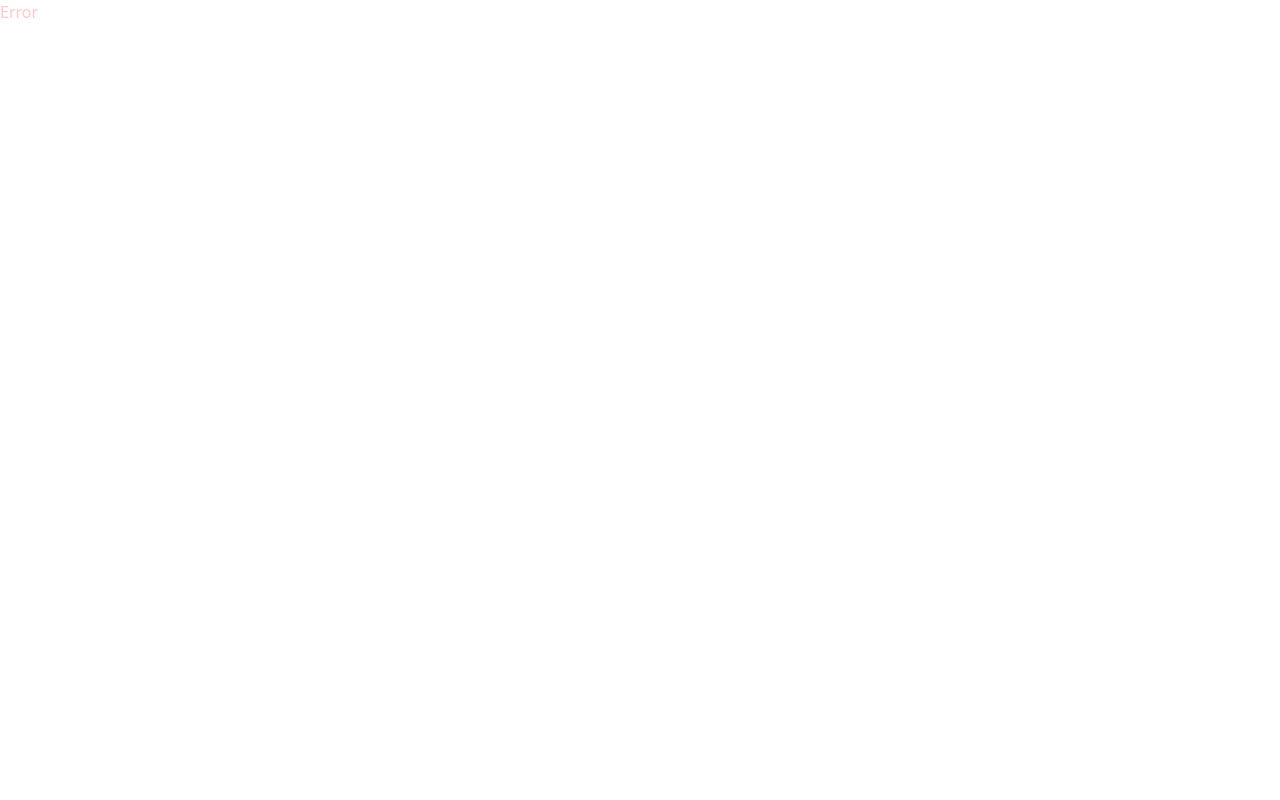
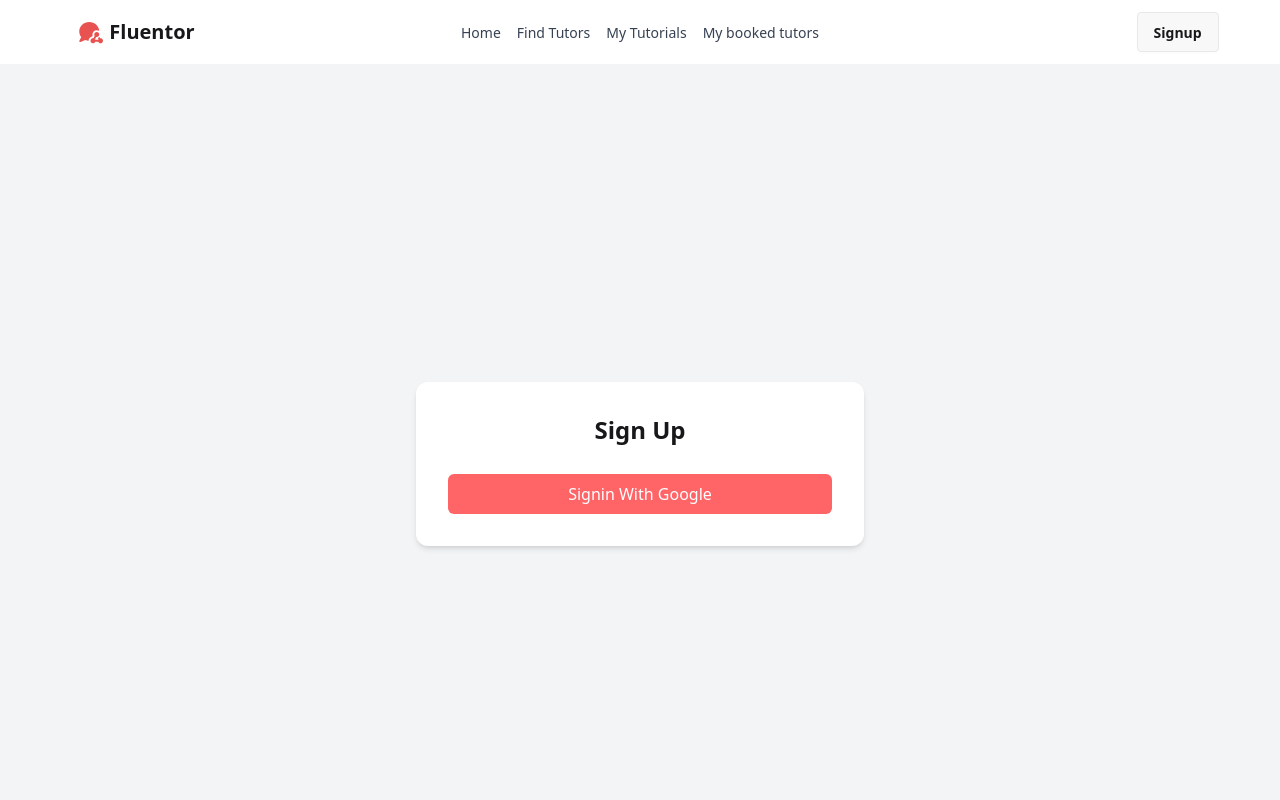
Before and after one commit to atmabdullaham/Fluentro-client, a React (Vite) app: page /signup in a window 1280 px wide. Before the commit this address had no page. Shown: the top 800 px of the page. Built offline with nearby package versions, Linux system fonts and the light colour scheme; no server answers.

Commit message:
added firebase with .env.local to make it secure and implement google login

```diff
--- a/package.json
+++ b/package.json
@@ -15,6 +15,7 @@
     "@fortawesome/free-solid-svg-icons": "^6.7.2",
     "@fortawesome/react-fontawesome": "^0.2.2",
     "@tailwindcss/vite": "^4.1.7",
+    "firebase": "^11.7.3",
     "motion": "^12.12.1",
     "react": "^19.1.0",
     "react-dom": "^19.1.0",
--- a/src/components/Navbar.jsx
+++ b/src/components/Navbar.jsx
@@ -59,19 +59,43 @@ const Navbar = () => {
         <div className="navbar-center hidden lg:flex">
           <ul className="space-x-4  menu menu-horizontal px-1">
             <NavLink
+              to="/"
               className={({ isActive }) =>
                 isActive ? "text-red-500 font-bold" : "text-gray-700"
               }
             >
               Home
             </NavLink>
-            <NavLink to="/find-tutors">Find Tutors</NavLink>
-            <NavLink>My Tutorials</NavLink>
-            <NavLink>My booked tutors</NavLink>
+            <NavLink
+              to="/find-tutors"
+              className={({ isActive }) =>
+                isActive ? "text-red-500 font-bold" : "text-gray-700"
+              }
+            >
+              Find Tutors
+            </NavLink>
+            <NavLink
+              to="/my-tutorials"
+              className={({ isActive }) =>
+                isActive ? "text-red-500 font-bold" : "text-gray-700"
+              }
+            >
+              My Tutorials
+            </NavLink>
+            <NavLink
+              to="/my-booked-tutors"
+              className={({ isActive }) =>
+                isActive ? "text-red-500 font-bold" : "text-gray-700"
+              }
+            >
+              My booked tutors
+            </NavLink>
           </ul>
         </div>
         <div className="navbar-end">
-          <a className="btn">Button</a>
+          <Link to="/signup" className="btn">
+            Signup
+          </Link>
         </div>
       </div>
     </div>
--- /dev/null
+++ b/src/firebase/firebase.config.js
@@ -0,0 +1,17 @@
+// Import the functions you need from the SDKs you need
+import { initializeApp } from "firebase/app";
+// TODO: Add SDKs for Firebase products that you want to use
+// https://firebase.google.com/docs/web/setup#available-libraries
+
+// Your web app's Firebase configuration
+const firebaseConfig = {
+  apiKey: import.meta.env.VITE_apiKey,
+  authDomain: import.meta.env.VITE_authDomain,
+  projectId: import.meta.env.VITE_projectId,
+  storageBucket: import.meta.env.VITE_storageBucket,
+  messagingSenderId: import.meta.env.VITE_messagingSenderId,
+  appId: import.meta.env.VITE_appId,
+};
+
+// Initialize Firebase
+export const app = initializeApp(firebaseConfig);
--- a/src/main.jsx
+++ b/src/main.jsx
@@ -3,9 +3,12 @@ import { createRoot } from "react-dom/client";
 import "./index.css";
 import { RouterProvider } from "react-router-dom";
 import router from "./routes/Routes";
+import AuthProvider from "./providers/AuthProvider";
 
 createRoot(document.getElementById("root")).render(
   <StrictMode>
-    <RouterProvider router={router}></RouterProvider>
+    <AuthProvider>
+      <RouterProvider router={router}></RouterProvider>
+    </AuthProvider>
   </StrictMode>
 );
--- /dev/null
+++ b/src/pages/SignUp.jsx
@@ -0,0 +1,32 @@
+import React, { useContext } from "react";
+import AuthContext from "../providers/AuthContext";
+
+const SignUp = () => {
+  const { signInWithGoogle } = useContext(AuthContext);
+  const handleGoogleSignIn = () => {
+    signInWithGoogle()
+      .then((result) => {
+        const user = result.user;
+        console.log("User signed in with Google:", user);
+      })
+      .catch((error) => {
+        console.error("Error signing in with Google:", error);
+      });
+  };
+  return (
+    <div className="flex items-center justify-center min-h-screen bg-gray-100">
+      <div className="w-full max-w-md p-8 space-y-3 rounded-xl shadow-md bg-white">
+        <h1 className="text-2xl font-bold text-center">Sign Up</h1>
+
+        <button
+          onClick={() => handleGoogleSignIn()}
+          className="w-full px-4 py-2 mt-4 text-white bg-red-400 rounded-md hover:bg-red-500 focus:outline-none focus:ring focus:ring-red-300"
+        >
+          Signin With Google
+        </button>
+      </div>
+    </div>
+  );
+};
+
+export default SignUp;
--- /dev/null
+++ b/src/providers/AuthContext.jsx
@@ -0,0 +1,4 @@
+import { createContext } from "react";
+
+const AuthContext = createContext(null);
+export default AuthContext;
--- /dev/null
+++ b/src/providers/AuthProvider.jsx
@@ -0,0 +1,48 @@
+import React, { useEffect, useState } from "react";
+
+import {
+  GoogleAuthProvider,
+  getAuth,
+  onAuthStateChanged,
+  signInWithPopup,
+} from "firebase/auth";
+import AuthContext from "./AuthContext";
+import { app } from "../firebase/firebase.config";
+
+const auth = getAuth(app);
+const googleProvider = new GoogleAuthProvider();
+
+const AuthProvider = ({ children }) => {
+  const [user, setUser] = useState(null);
+  const [loading, setLoading] = useState(true);
+
+  // Google sign in
+  const signInWithGoogle = () => {
+    setLoading(true);
+    return signInWithPopup(auth, googleProvider);
+  };
+  // onAuthStateChange
+  useEffect(() => {
+    const unsubscribe = onAuthStateChanged(auth, (currentUser) => {
+      setUser(currentUser);
+      console.log("CurrentUser-->", currentUser);
+      setLoading(false);
+    });
+    return () => {
+      return unsubscribe();
+    };
+  }, []);
+
+  const authInfo = {
+    user,
+    setUser,
+    loading,
+    setLoading,
+    signInWithGoogle,
+  };
+  return (
+    <AuthContext.Provider value={authInfo}>{children}</AuthContext.Provider>
+  );
+};
+
+export default AuthProvider;
--- a/src/routes/Routes.jsx
+++ b/src/routes/Routes.jsx
@@ -1,6 +1,7 @@
 import { createBrowserRouter } from "react-router-dom";
 import Home from "../pages/Home";
 import Main from "../layouts/Main";
+import SignUp from "../pages/SignUp";
 
 const router = createBrowserRouter([
   {
@@ -12,6 +13,10 @@ const router = createBrowserRouter([
         index: true,
         element: <Home />,
       },
+      {
+        path: "/signup",
+        element: <SignUp></SignUp>,
+      },
     ],
   },
 ]);
```
Also changed, not shown: 1 other file (tests, documents, lock files or other folders).
